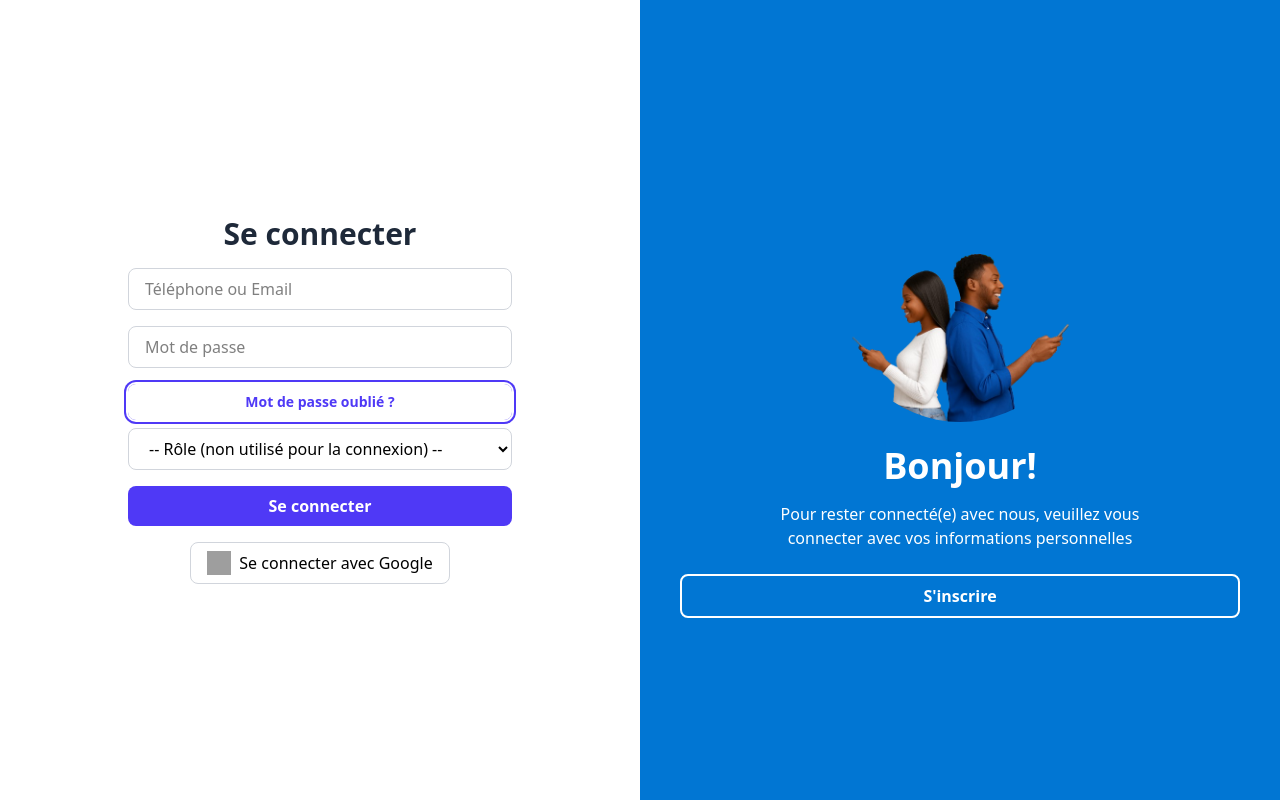
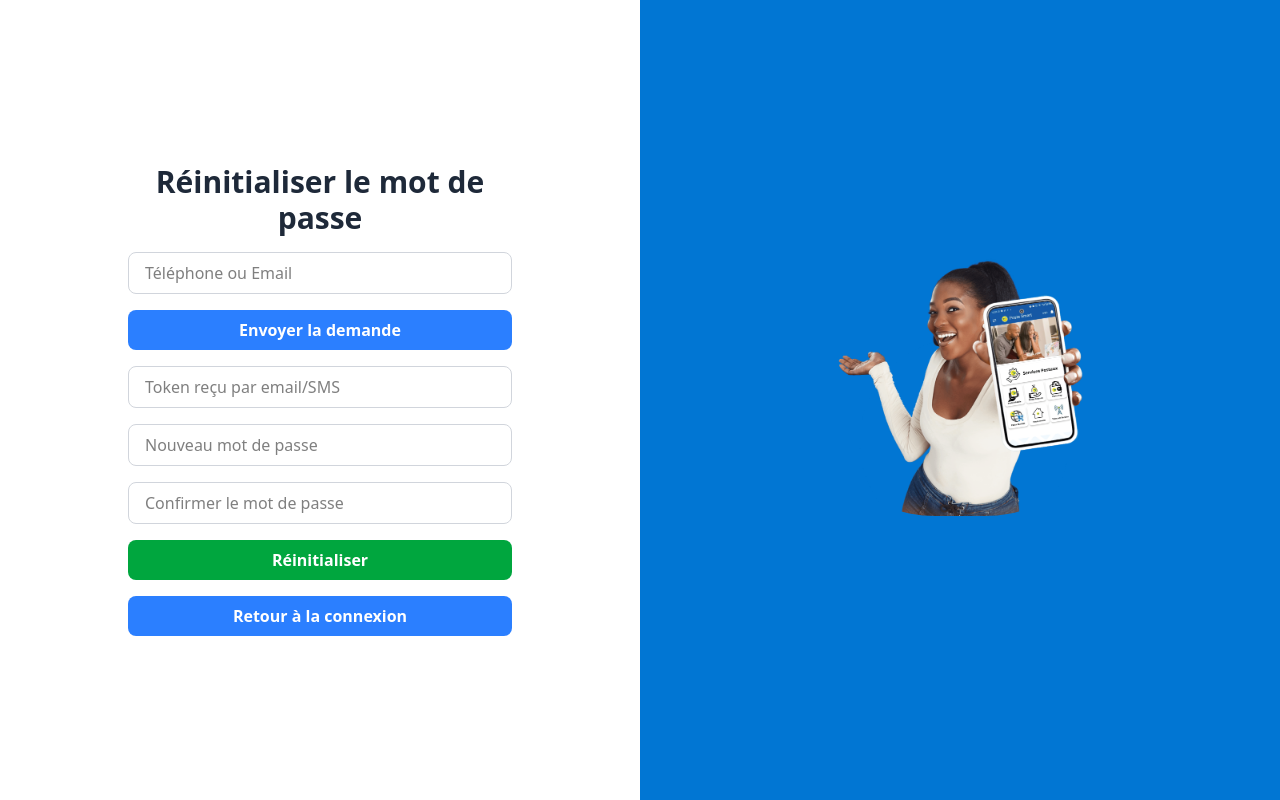
Before and after one commit to moskysarah/Dashboard-CRM, a React (Vite) app: page /login in a window 1280 px wide. Both pictures are taken after a click on the button "Mot de passe oublié ?". Built offline with nearby package versions, Linux system fonts and the light colour scheme; grey boxes are pictures that could not be loaded.

Commit message:
modified login and add others files

```diff
--- a/src/components/merchantTransaction.tsx
+++ b/src/components/merchantTransaction.tsx
@@ -23,7 +23,7 @@ const MerchantTransactions: React.FC = () => {
   useEffect(() => {
     const fetchTransactions = async () => {
       try {
-        const response = await api.get("/merchants/transactions", {
+        const response = await api.get("/me/transactions/", {
           params: { role: user?.role },
         });
         setTransactions(response.data);
--- a/src/pages/Login.tsx
+++ b/src/pages/Login.tsx
@@ -2,7 +2,6 @@ import React, { useState, useEffect } from "react";
 import { useNavigate } from "react-router-dom";
 import { motion, AnimatePresence, easeInOut } from "framer-motion";
 import api from "../services/api";
-import googleLogo from "../assets/logo-google.jpg";
 import loginImage from "../assets/two_person_whith_phone-removebg-preview.png";
 import registerImage from "../assets/man_who_point_hand-removebg-preview.png";
 import girlPhoneImage from "../assets/girl-showing-phone.png";
@@ -16,27 +15,25 @@ const Login = () => {
   const navigate = useNavigate();
   const login = useAuth((state) => state.login);
 
-  // États login/register
+  // États login/register/forgotPassword
   const [loginPhoneOrEmail, setLoginPhoneOrEmail] = useState("");
   const [loginPassword, setLoginPassword] = useState("");
   const [loginRole, setLoginRole] = useState<"Admin" | "Marchand" | "Distributeur" | "">("");
-
   const [registerNom, setRegisterNom] = useState("");
   const [registerPrenom, setRegisterPrenom] = useState("");
   const [registerPhoneOrEmail, setRegisterPhoneOrEmail] = useState("");
   const [registerPassword, setRegisterPassword] = useState("");
   const [registerRole, setRegisterRole] = useState<"Admin" | "Marchand" | "Distributeur" | "">("");
-
   const [otp, setOtp] = useState("");
+  const [newPassword, setNewPassword] = useState(""); // Pour mot de passe oublié
+  const [confirmPassword, setConfirmPassword] = useState(""); // Confirmation mot de passe
+  const [resetToken, setResetToken] = useState(""); // Token reçu par mail/SMS
   const [isLoading, setIsLoading] = useState(false);
   const [otpError, setOtpError] = useState(false);
+  const [lockoutError, setLockoutError] = useState<string | null>(null);
+  const [mode, setMode] = useState<"login" | "register" | "otp" | "forgotPassword">("login");
 
-  // États pour le verrouillage après échecs (gérés côté serveur désormais)
-  const [lockoutError, setLockoutError] = useState<string | null>(null);
-
-  const [mode, setMode] = useState<"login" | "register" | "otp">("login");
-
-  // réinitialiser champs
+  // Réinitialiser les champs lors du changement de mode
   useEffect(() => {
     if (mode === "login") {
       setLoginPhoneOrEmail("");
@@ -48,75 +45,64 @@ const Login = () => {
       setRegisterPhoneOrEmail("");
       setRegisterPassword("");
       setRegisterRole("");
+    } else if (mode === "forgotPassword") {
+      setLoginPhoneOrEmail(loginPhoneOrEmail);
+      setNewPassword("");
+      setConfirmPassword("");
+      setResetToken("");
     }
     setOtp("");
     setOtpError(false);
     setLockoutError(null);
   }, [mode]);
 
-  // Suppression des effets liés au verrouillage côté client (géré côté serveur)
-
-  // Validation aide
   const isValidPhone = (input: string) => /^\d{10}$/.test(input);
   const isValidEmail = (input: string) => /^[^\s@]+@[^\s@]+\.[^\s@]+$/.test(input);
   const validatePhoneOrEmail = (input: string) => isValidPhone(input) || isValidEmail(input);
 
-  // --- c'
-
+  // --- Login ---
   const handleLogin = async (e: React.FormEvent) => {
     e.preventDefault();
-
     setIsLoading(true);
-
     try {
       await api.post("accounts/otp/request/", {
         phone: loginPhoneOrEmail,
         password: loginPassword,
       });
-
       localStorage.setItem(LOCAL_STORAGE_KEYS.USER_PHONE, loginPhoneOrEmail);
-
-      const maskedPhone = "•••••••••••••";
-      localStorage.setItem(LOCAL_STORAGE_KEYS.MASKED_PHONE, maskedPhone);
-
+      localStorage.setItem(LOCAL_STORAGE_KEYS.MASKED_PHONE, "•••••••••••••");
       setMode("otp");
       setLockoutError(null);
     } catch (err: any) {
-      // Si le serveur retourne une erreur
-      if (err.response?.data?.lockout) {
-        setLockoutError(err.response.data.lockout);
-      } else {
-        setLockoutError(null);
-        alert(err.response?.data?.detail || "Identifiants incorrects.");
-      }
+      if (err.response?.data?.lockout) setLockoutError(err.response.data.lockout);
+      else alert(err.response?.data?.detail || "Identifiants incorrects.");
       console.error(err);
     } finally {
       setIsLoading(false);
     }
   };
 
-  // --- registre---
+  // --- Register ---
   const handleRegister = async (e: React.FormEvent) => {
     e.preventDefault();
     setIsLoading(true);
-    if (
-      !registerNom ||
-      !registerPrenom ||
-      !validatePhoneOrEmail(registerPhoneOrEmail) ||
-      !registerPassword
-    ) {
+    if (!registerNom || !registerPrenom || !validatePhoneOrEmail(registerPhoneOrEmail) || !registerPassword || !registerRole) {
       alert("Veuillez remplir correctement tous les champs.");
       return;
     }
-
+    if (registerPassword.length < 8) {
+      alert("Le mot de passe doit contenir au moins 8 caractères.");
+      setIsLoading(false);
+      return;
+    }
     try {
       await api.post("/accounts/users", {
         first_name: registerNom,
         last_name: registerPrenom,
         username: registerPhoneOrEmail,
         password: registerPassword,
+        role: registerRole,
       });
-
       alert("Compte créé avec succès ");
       setMode("login");
     } catch (err: any) {
@@ -127,41 +113,29 @@ const Login = () => {
     }
   };
 
-  // --- validation otp--- la ligne je recupere le token final quand l'otp est correcte
-
+  // --- OTP ---
   const handleOtpSubmit = async (e: React.FormEvent) => {
     e.preventDefault();
     setIsLoading(true);
+    if (!/^\d{4,6}$/.test(otp)) {
+      alert("Le code OTP doit contenir 4 à 6 chiffres.");
+      setIsLoading(false);
+      return;
+    }
     const phone = localStorage.getItem(LOCAL_STORAGE_KEYS.USER_PHONE);
     const code = otp || localStorage.getItem(LOCAL_STORAGE_KEYS.OTP_CODE);
-
     if (!phone || !code) {
       alert("Une erreur est survenue. Veuillez recommencer le processus de connexion.");
       setIsLoading(false);
       setMode("login");
       return;
     }
-   // la ligne qui valide le code apres se connecter
     try {
-      const response = await api.post(
-        "/accounts/otp/login/",
-        { phone, otp: code },
-      );
-
-      // La réponse de l'API contiendra les contenir les tokens et les données utilisateur
+      const response = await api.post("/accounts/otp/login/", { phone, otp: code });
       if (response.status === 200 && response.data.access && response.data.refresh && response.data.data) {
-        // On appelle la fonction centralisée du store pour gérer la session
-        console.log("[SUCCESS] Connexion réussie. Réinitialisation du compteur de tentatives.");
-
-        login(response.data.data as User, {
-          access: response.data.access,
-          refresh: response.data.refresh,
-        });
-
+        login(response.data.data as User, { access: response.data.access, refresh: response.data.refresh });
         navigate("/dashboard");
-      } else {
-        setOtpError(true);
-      }
+      } else setOtpError(true);
     } catch (err: any) {
       console.error(err);
       setOtpError(true);
@@ -170,14 +144,49 @@ const Login = () => {
     }
   };
 
-  // --- Animation slide---
-  const slide = {
-    initial: { opacity: 0, x: -50 },
-    animate: { opacity: 1, x: 0 },
-    exit: { opacity: 0, x: 50 },
-    transition: { duration: 0.5, ease: easeInOut },
+  // --- Mot de passe oublié : demande de réinitialisation ---
+  const handleForgotPasswordRequest = async () => {
+    if (!validatePhoneOrEmail(loginPhoneOrEmail)) {
+      alert("Veuillez entrer un email ou téléphone valide.");
+      return;
+    }
+    setIsLoading(true);
+    try {
+      await api.post("/accounts/password-reset/", { phone_or_email: loginPhoneOrEmail });
+      alert("Un lien de réinitialisation a été envoyé à votre email/téléphone.");
+    } catch (err: any) {
+      console.error(err);
+      alert(err.response?.data?.detail || "Erreur lors de la demande de réinitialisation.");
+    } finally {
+      setIsLoading(false);
+    }
   };
 
+  // --- Mot de passe oublié : confirmation ---
+  const handlePasswordResetConfirm = async (e: React.FormEvent) => {
+    e.preventDefault();
+    if (newPassword !== confirmPassword) {
+      alert("Les mots de passe ne correspondent pas.");
+      return;
+    }
+    setIsLoading(true);
+    try {
+      await api.post("/accounts/password-reset-confirm/", {
+        token: resetToken,
+        new_password: newPassword,
+      });
+      alert("Mot de passe réinitialisé avec succès !");
+      setMode("login");
+    } catch (err: any) {
+      console.error(err);
+      alert(err.response?.data?.detail || "Erreur lors de la réinitialisation du mot de passe.");
+    } finally {
+      setIsLoading(false);
+    }
+  };
+
+  // --- Animation ---
+  const slide = { initial: { opacity: 0, x: -50 }, animate: { opacity: 1, x: 0 }, exit: { opacity: 0, x: 50 }, transition: { duration: 0.5, ease: easeInOut } };
   const Spinner = () => (
     <svg className="animate-spin h-5 w-5 text-white" xmlns="http://www.w3.org/2000/svg" fill="none" viewBox="0 0 24 24">
       <circle className="opacity-25" cx="12" cy="12" r="10" stroke="currentColor" strokeWidth="4"></circle>
@@ -187,170 +196,96 @@ const Login = () => {
 
   return (
     <div className="min-h-screen flex font-sans overflow-hidden">
-      {/* partie gauche : formulaire */}
+      {/* Partie gauche */}
       <div className="w-1/2 flex flex-col justify-center items-center p-10 bg-white shadow-lg relative">
         <AnimatePresence mode="wait">
-          {/* LOGIN */}
           {mode === "login" && (
             <motion.div key="login" {...slide} className="w-full max-w-sm text-center">
               <h2 className="text-3xl font-bold text-gray-800 mb-4">Se connecter</h2>
               <form onSubmit={handleLogin} className="space-y-4">
-                <Input
-                  type="text"
-                  value={loginPhoneOrEmail}
-                  onChange={(e) => setLoginPhoneOrEmail(e.target.value)}
-                  placeholder="Téléphone ou Email"
-                />
-                <Input
-                  type="password"
-                  value={loginPassword}
-                  onChange={(e) => setLoginPassword(e.target.value)}
-                  placeholder="Mot de passe"
-                />
+                <Input type="text" value={loginPhoneOrEmail} onChange={(e) => setLoginPhoneOrEmail(e.target.value)} placeholder="Téléphone ou Email" />
+                <Input type="password" value={loginPassword} onChange={(e) => setLoginPassword(e.target.value)} placeholder="Mot de passe" />
                 <div className="text-right mb-2">
-                  <Button
-                    type="button"
-                    variant="ghost"
-                    className="w-auto p-0 text-sm"
-                    onClick={() => alert("Fonction mot de passe oublié")}
-                  >
+                  <Button type="button" variant="ghost" className="w-auto p-0 text-sm" onClick={() => setMode("forgotPassword")}>
                     Mot de passe oublié ?
                   </Button>
                 </div>
-                <select
-                  value={loginRole}
-                  onChange={(e) => setLoginRole(e.target.value as any)}
-                  className="w-full border border-gray-300 rounded-lg px-4 py-2 focus:ring-2 focus:ring-indigo-500 outline-none"
-                >
-                  <option value="">-- Rôle (non utilisé pour la connexion) --</option>
-                  <option value="admin">Admin</option>
-                  <option value="user">Utilisateur (Marchand/Distributeur)</option>
+                <select value={loginRole} onChange={(e) => setLoginRole(e.target.value as any)} className="w-full border border-gray-300 rounded-lg px-4 py-2 focus:ring-2 focus:ring-indigo-500 outline-none">
+                  <option value="">-- Rôle --</option>
+                  <option value="Admin">Admin</option>
+                  <option value="Marchand">Marchand</option>
+                  <option value="Distributeur">Distributeur</option>
                 </select>
                 <Button type="submit" variant="primary" disabled={isLoading || !!lockoutError} className="flex justify-center items-center">
-                  {isLoading
-                    ? <Spinner />
-                    : lockoutError
-                      ? lockoutError
-                      : 'Se connecter'
-                  }
+                  {isLoading ? <Spinner /> : lockoutError ? lockoutError : "Se connecter"}
                 </Button>
               </form>
-
-              <div className="mt-4 flex justify-center items-center space-x-2">
-                <button
-                  type="button"
-                  className="flex items-center border border-gray-300 rounded-lg px-4 py-2 hover:bg-gray-100 transition"
-                  onClick={() => alert("Login avec Google")}
-                >
-                  <img src={googleLogo} alt="Google" className="w-6 h-6 mr-2" />
-                  Se connecter avec Google
-                </button>
-              </div>
+              <p className="mt-4">Pas de compte ? <Button type="button" variant="link" onClick={() => setMode("register")}>S'inscrire</Button></p>
             </motion.div>
           )}
 
-          {/* REGISTER */}
           {mode === "register" && (
             <motion.div key="register" {...slide} className="w-full max-w-sm text-center">
               <h2 className="text-3xl font-bold text-gray-800 mb-4">S'inscrire</h2>
               <form onSubmit={handleRegister} className="space-y-4">
-                <Input
-                  type="text"
-                  value={registerNom}
-                  onChange={(e) => setRegisterNom(e.target.value)}
-                  placeholder="Nom"
-                />
-                <Input
-                  type="text"
-                  value={registerPrenom}
-                  onChange={(e) => setRegisterPrenom(e.target.value)}
-                  placeholder="Prénom"
-                />
-                <Input
-                  type="text"
-                  value={registerPhoneOrEmail}
-                  onChange={(e) => setRegisterPhoneOrEmail(e.target.value)}
-                  placeholder="Téléphone ou Email"
-                />
-                <Input
-                  type="password"
-                  value={registerPassword}
-                  onChange={(e) => setRegisterPassword(e.target.value)}
-                  placeholder="Mot de passe"
-                />
-                <select
-                  value={registerRole}
-                  onChange={(e) => setRegisterRole(e.target.value as any)}
-                  className="w-full border border-gray-300 rounded-lg px-4 py-2 focus:ring-2 focus:ring-indigo-500 outline-none"
-                >
-                  <option value="">-- Choisir un rôle --</option>
-                  <option value="user">Utilisateur (Marchand/Distributeur)</option>
+                <Input type="text" value={registerNom} onChange={(e) => setRegisterNom(e.target.value)} placeholder="Nom" />
+                <Input type="text" value={registerPrenom} onChange={(e) => setRegisterPrenom(e.target.value)} placeholder="Prénom" />
+                <Input type="text" value={registerPhoneOrEmail} onChange={(e) => setRegisterPhoneOrEmail(e.target.value)} placeholder="Téléphone ou Email" />
+                <Input type="password" value={registerPassword} onChange={(e) => setRegisterPassword(e.target.value)} placeholder="Mot de passe" />
+                <select value={registerRole} onChange={(e) => setRegisterRole(e.target.value as any)} className="w-full border border-gray-300 rounded-lg px-4 py-2 focus:ring-2 focus:ring-indigo-500 outline-none">
+                  <option value="">-- Rôle --</option>
+                  <option value="Admin">Admin</option>
+                  <option value="Marchand">Marchand</option>
+                  <option value="Distributeur">Distributeur</option>
                 </select>
-                <Button type="submit" variant="success" disabled={isLoading} className="flex justify-center items-center">
-                  {isLoading ? <Spinner /> : 'CRÉER UN COMPTE'}
+                <Button type="submit" variant="primary" disabled={isLoading} className="flex justify-center items-center">
+                  {isLoading ? <Spinner /> : "S'inscrire"}
                 </Button>
               </form>
+              <p className="mt-6">Déjà un compte ? <Button  type="button" variant="link" onClick={() => setMode("login")}>Se connecter</Button></p>
             </motion.div>
           )}
 
-          {/* OTP */}
           {mode === "otp" && (
             <motion.div key="otp" {...slide} className="w-full max-w-sm text-center">
-              {!otpError ? (
-                <>
-                  <h2 className="text-2xl font-bold text-gray-800 mb-4">Entrer le code OTP</h2>
-                  <form onSubmit={handleOtpSubmit} className="space-y-4">
-                    <Input
-                      type="text"
-                      readOnly
-                      value={localStorage.getItem(LOCAL_STORAGE_KEYS.MASKED_PHONE) || "•••••••••••••"}
-                      placeholder="Numéro masqué"
-                      className="hidden text-gray-500 text-center tracking-widest"
-                    />
-                    <Input
-                      type="text"
-                      value={otp}
-                      onChange={(e) => {
-                        setOtp(e.target.value);
-                        localStorage.setItem(LOCAL_STORAGE_KEYS.OTP_CODE, e.target.value);
-                      }}
-                      placeholder="Code OTP"
-                      className="text-center"
-                    />
-                    <Button type="submit" variant="success" disabled={isLoading} className="flex justify-center items-center">
-                      {isLoading ? <Spinner /> : 'Valider'}
-                    </Button>
-                  </form>
-                </>
-              ) : (
-                <div className="space-y-4">
-                  <h2 className="text-2xl font-bold text-red-600 mb-4">Échec de la validation</h2>
-                  <p className="text-gray-600">Le code OTP est invalide ou a expiré. Veuillez réessayer.</p>
-                  <Button onClick={() => setMode('login')} variant="primary">
-                    Retour à la connexion
-                  </Button>
-                </div>
-              )}
+              <h2 className="text-3xl font-bold text-gray-800 mb-4">Vérification OTP</h2>
+              <form onSubmit={handleOtpSubmit} className="space-y-4">
+                <Input type="text" value={otp} onChange={(e) => setOtp(e.target.value)} placeholder="Code OTP" />
+                {otpError && <p className="text-red-500">Code OTP incorrect.</p>}
+                <Button type="submit" variant="primary" disabled={isLoading} className="flex justify-center items-center">
+                  {isLoading ? <Spinner /> : "Vérifier"}
+                </Button>
+              </form>
+              <Button onClick={() => setMode("login")} variant="ghost" className="mt-4">Retour</Button>
+            </motion.div>
+          )}
+
+          {mode === "forgotPassword" && (
+            <motion.div key="forgotPassword" {...slide} className="w-full max-w-sm text-center">
+              <h2 className="text-3xl font-bold text-gray-800 mb-4">Réinitialiser le mot de passe</h2>
+              <Input type="text" value={loginPhoneOrEmail} onChange={(e) => setLoginPhoneOrEmail(e.target.value)} placeholder="Téléphone ou Email" className="mb-4" />
+              <Button type="button" onClick={handleForgotPasswordRequest} disabled={isLoading} className="w-full mb-4">{isLoading ? <Spinner /> : "Envoyer la demande"}</Button>
+              <form onSubmit={handlePasswordResetConfirm} className="space-y-4">
+                <Input type="text" value={resetToken} onChange={(e) => setResetToken(e.target.value)} placeholder="Token reçu par email/SMS" />
+                <Input type="password" value={newPassword} onChange={(e) => setNewPassword(e.target.value)} placeholder="Nouveau mot de passe" />
+                <Input type="password" value={confirmPassword} onChange={(e) => setConfirmPassword(e.target.value)} placeholder="Confirmer le mot de passe" />
+                <Button type="submit" variant="success" disabled={isLoading}>{isLoading ? <Spinner /> : "Réinitialiser"}</Button>
+              </form>
+              <Button onClick={() => setMode("login")} variant="primary" className="mt-4">Retour à la connexion</Button>
             </motion.div>
           )}
         </AnimatePresence>
       </div>
 
-      {/* partie droite */}
+      {/* Partie droite inchangée */}
       <div className="w-1/2 bg-[#0176D3] text-white flex flex-col justify-center items-center p-10 relative">
         <AnimatePresence mode="wait">
           {mode && (
             <motion.img
               key={mode + "-image"}
-              src={
-                mode === "login"
-                  ?loginImage
-                  : mode === "register"
-                  ? registerImage
-                  : girlPhoneImage
-              }
+              src={mode === "login" ? loginImage : mode === "register" ? registerImage : girlPhoneImage}
               alt={mode}
-              className="w-60 mb-6 rounded-full"
+              className="w-80 mb-10 rounded-full"
               initial={{ y: -50, opacity: 0 }}
               animate={{ y: 0, opacity: 1 }}
               exit={{ y: -50, opacity: 0 }}
@@ -358,40 +293,6 @@ const Login = () => {
             />
           )}
         </AnimatePresence>
-
-        {mode === "login" && (
-          <>
-            <h2 className="text-4xl font-bold mb-4">Bonjour!</h2>
-            <p className="mb-6 text-center max-w-sm">
-              Pour rester connecté(e) avec nous, veuillez vous connecter avec vos informations
-              personnelles
-            </p>
-            <Button onClick={() => setMode("register")} variant="secondary" className="px-8">
-              S'inscrire
-            </Button>
-          </>
-        )}
-
-        {mode === "register" && (
-          <>
-            <h2 className="text-4xl font-bold mb-4">Bon retour!</h2>
-            <p className="mb-6 text-center max-w-sm">
-              Veuillez vous enregistrer avec vos informations personnelles pour rester connecté
-            </p>
-            <Button onClick={() => setMode("login")} variant="secondary" className="px-8">
-              Se connecter
-            </Button>
-          </>
-        )}
-
-        {mode === "otp" && (
-          <>
-            <h2 className="text-4xl font-bold mb-4">Vérification OTP</h2>
-            <p className="mb-6 text-center max-w-sm">
-              Saisissez le code OTP envoyé sur votre téléphone ou votre email.
-            </p>
-          </>
-        )}
       </div>
     </div>
   );
--- a/src/services/api.ts
+++ b/src/services/api.ts
@@ -189,7 +189,7 @@ export const regenerateMerchantSecret = (merchantId: string) =>
 // ADMIN PANEL
 // ========================
 export const getAdminOverview = () => API.get("/admin-panel/overview/");
-export const getAdminTransactions = () => API.get("/merchants/transactions/"); // L'API définit les transactions marchandes, pas un endpoint admin dédié.
+export const getAdminTransactions = () => API.get("/me/transactions/"); // L'API définit les transactions marchandes, pas un endpoint admin dédié.
 // La création de transaction via /admin-panel/ n'est pas définie dans l'API.
 
 export const getAdminUsers = (params?: { page?: number; page_size?: number }) =>
```
Also changed, not shown: src/components/ui/Button.tsx (+5 -3 lines), 1 other file (tests, documents, lock files or other folders).
